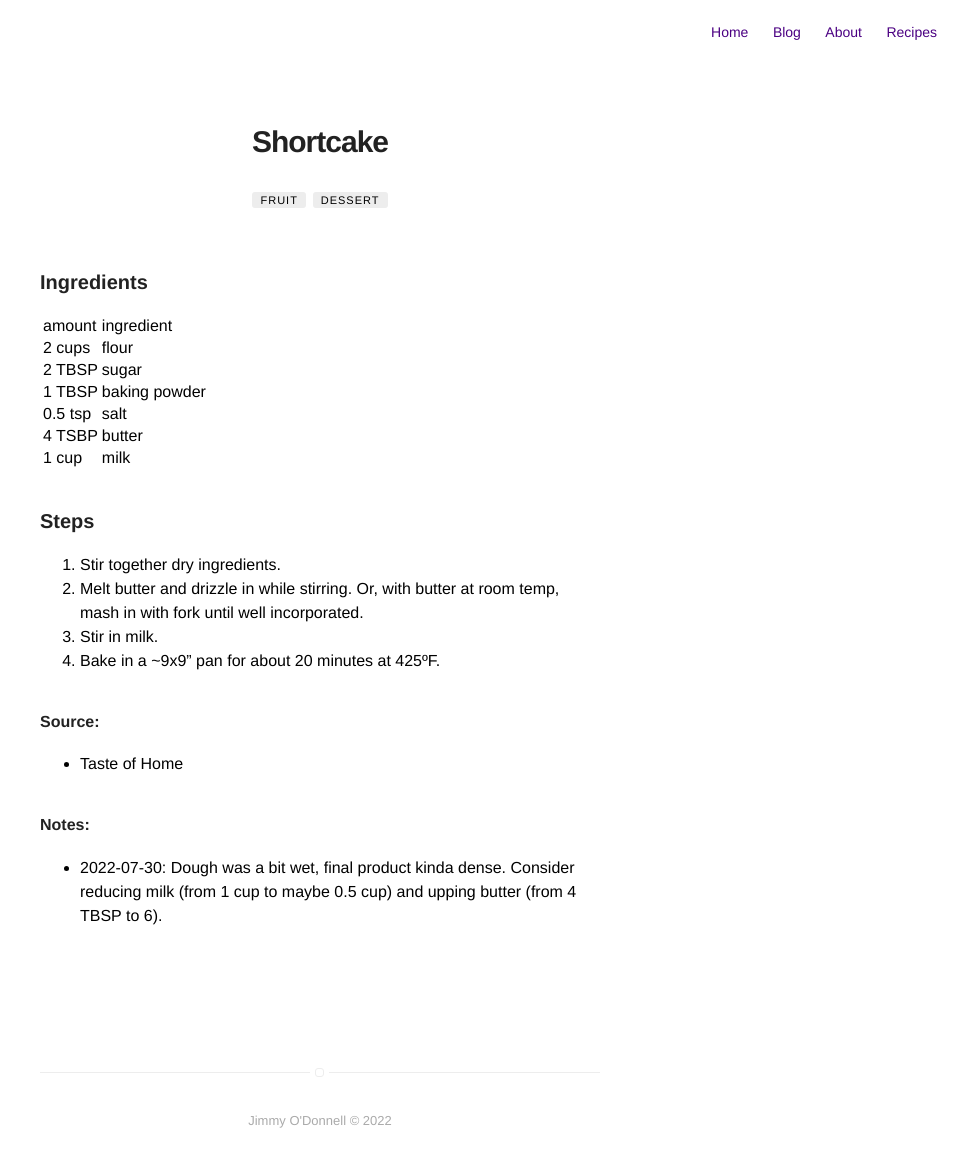
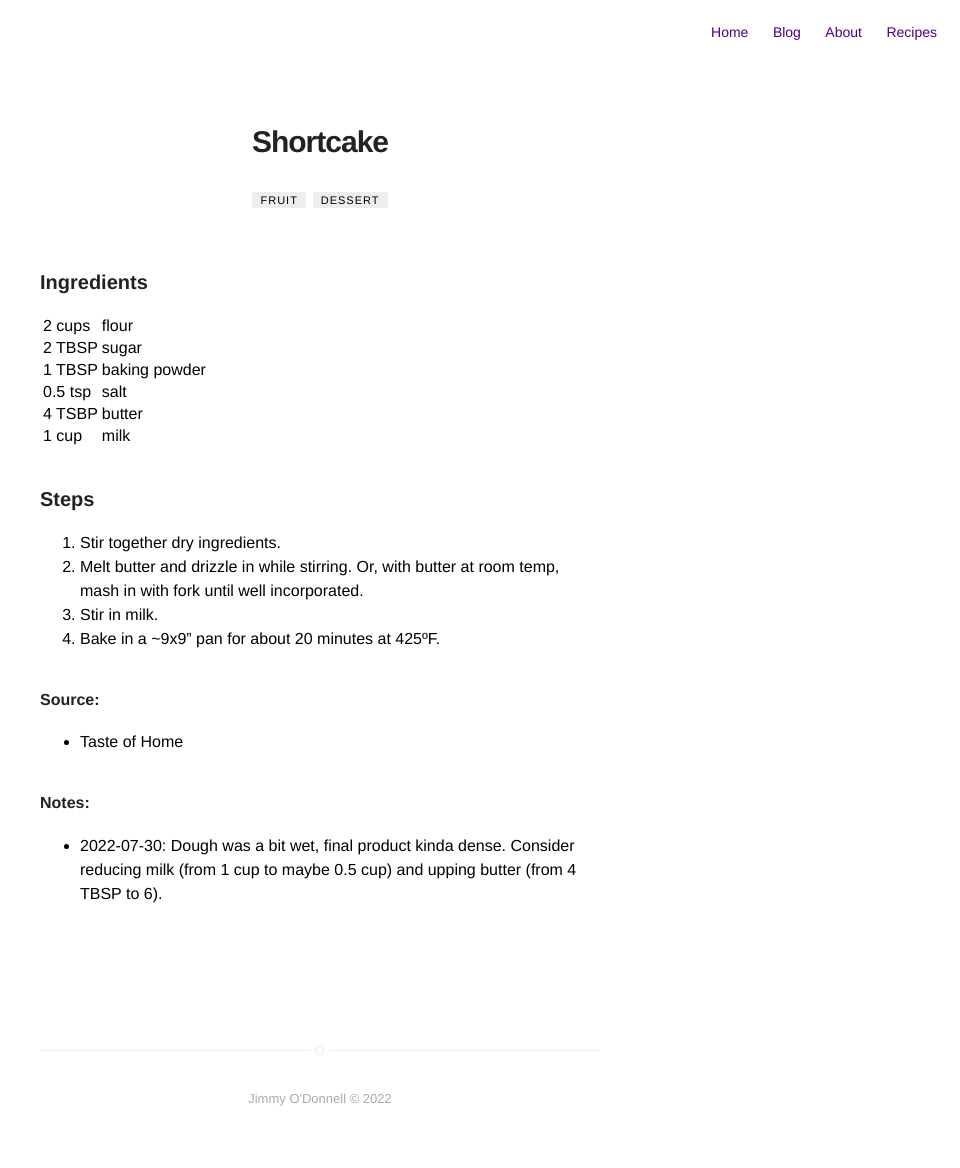
Before and after one commit to jimmyodonnell/jimmyodonnell.github.io, a Jekyll site: the page built from recipes/shortcake.md, in a window 1280 px wide. Shown: the whole page, without its empty margins (320-1280 px from the left). Built offline with Jekyll 4.4.1, drawn with Linux system fonts in a browser that asks for light colours; after the commit the page ends 1146 px from its top, so only the background shows below that.

Commit message:
Update shortcake.md

```diff
--- a/recipes/shortcake.md
+++ b/recipes/shortcake.md
@@ -11,7 +11,6 @@ comments: false
 ### Ingredients
 
 | ---------- | ------ |
-| amount | ingredient |
 | 2 cups | flour |
 | 2 TBSP | sugar |
 | 1 TBSP | baking powder |
```
